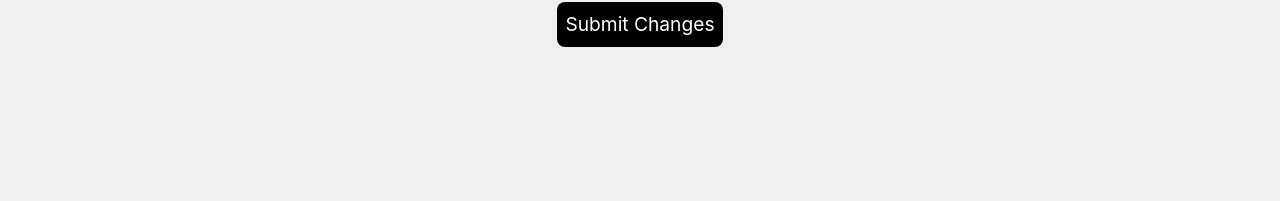
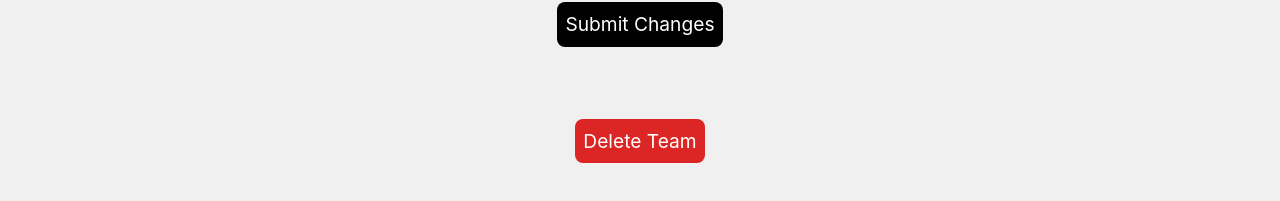
Before and after one commit to pavlosantoniou13/pokemon, a Next.js app: page /edit in a window 1280 px wide. Shown: the part 185-386 px from the top of the page. Built offline with nearby package versions, Linux system fonts and the light colour scheme; no server answers.

Commit message:
adds team delete

```diff
--- a/src/pages/edit.js
+++ b/src/pages/edit.js
@@ -58,6 +58,15 @@ export default function edit() {
       const updatedTeams = JSON.stringify(allTeamsArr);
       localStorage.setItem("teams", updatedTeams);
     }
+  }
+
+  const deleteTeam = () => {
+    setTeam([])
+    setTeamName("")
+    let allTeamsArr = allTeams;
+    allTeamsArr = allTeamsArr.filter((team) => team[0].id !== id);
+    const updatedTeams = JSON.stringify(allTeamsArr);
+    localStorage.setItem("teams", updatedTeams);
   }
 
 
@@ -164,7 +173,7 @@ export default function edit() {
               />
         </div>
       </div>
-      <div className="w-screen flex justify-center p-9">
+        <div className="w-screen flex justify-center p-9">
           <button
             onClick={uploadData}
             className="bg-black text-white p-2 rounded-lg"
@@ -172,6 +181,14 @@ export default function edit() {
             Submit Changes
           </button>
         </div>
+        <div className="w-screen flex justify-center p-9">
+          <button
+            onClick={deleteTeam}
+            className="bg-red-600 text-white p-2 rounded-lg"
+          >
+            Delete Team
+          </button>
+        </div>
     </div>
   );
 }
```
